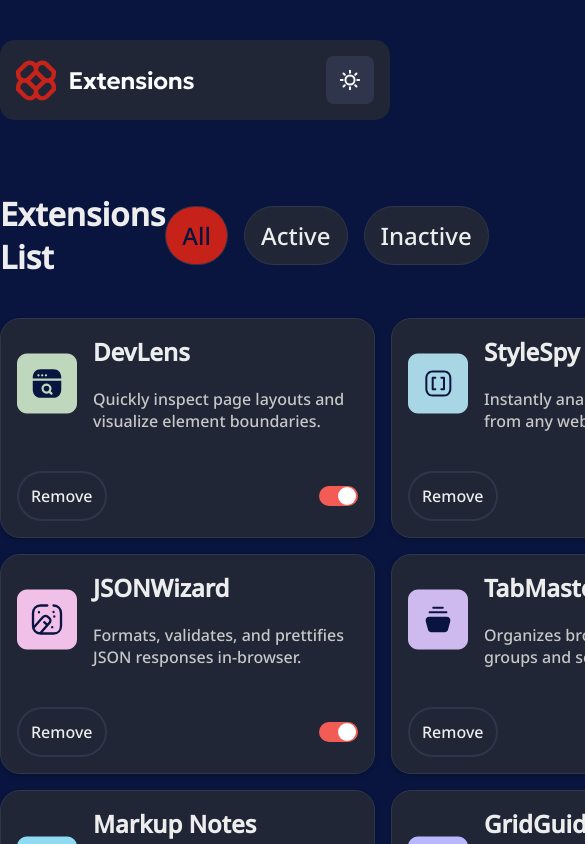
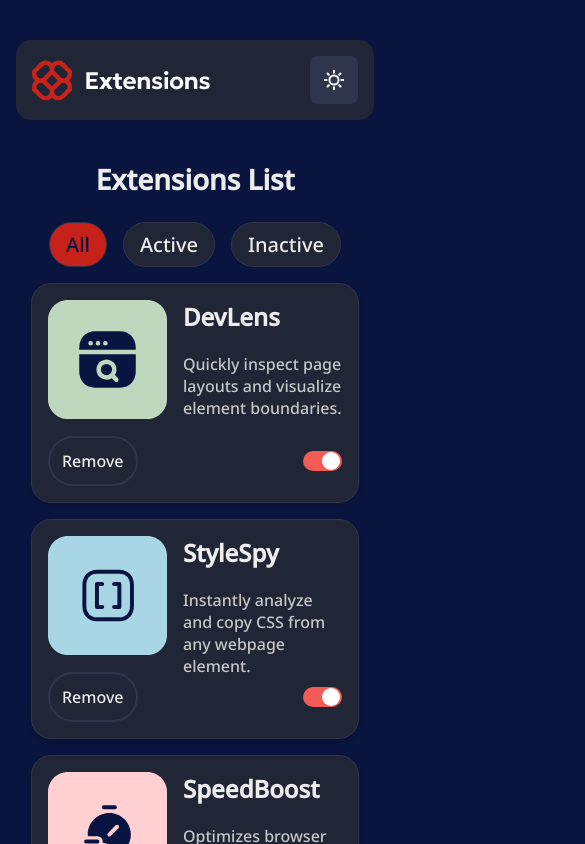
Before and after one commit to WagnerReis/extension-manager-challenge, a React (Vite) app: page / in a window 390 px wide. Shown: the top 844 px of the page, 585 px wide, since content can reach past the window. Built offline with nearby package versions, Linux system fonts and the light colour scheme.

Commit message:
style: improve responsive design for Card and Home components

```diff
--- a/src/components/Card/styles.ts
+++ b/src/components/Card/styles.ts
@@ -1,8 +1,8 @@
 import styled from "styled-components";
 
 export const CardContainer = styled.div`
-  width: 375px;
-  height: 220px;
+  width: 23.5rem;
+  height: 13.75rem;
   background: ${(props) => props.theme.colors.red400};
   border-radius: 20px;
 
@@ -15,6 +15,10 @@ export const CardContainer = styled.div`
   padding: 1rem;
 
   box-shadow: ${(props) => props.theme.shadows.small};
+
+  @media (max-width: 768px) {
+    width: 20.5rem;
+  }
 `;
 
 export const CardHeader = styled.div`
--- a/src/pages/Home/styles.ts
+++ b/src/pages/Home/styles.ts
@@ -7,6 +7,10 @@ export const Container = styled.main`
   display: flex;
   flex-direction: column;
   margin: 0 auto;
+
+  @media (max-width: 575px) {
+    padding: 0 1rem;
+  }
 `;
 
 export const NavBar = styled.div`
@@ -28,6 +32,17 @@ export const NavBar = styled.div`
     display: flex;
     gap: 1rem;
   }
+
+  @media (max-width: 575px) {
+    display: flex;
+    flex-direction: column;
+
+    margin-top: 1rem;
+
+    h1 {
+      font-size: 1.75rem;
+    }
+  }
 `;
 
 export const NavButton = styled.button<{ selected: boolean }>`
@@ -48,13 +63,18 @@ export const NavButton = styled.button<{ selected: boolean }>`
   &:hover {
     opacity: 0.7;
   }
+
+  @media (max-width: 575px) {
+    font-size: 1.25rem;
+    padding: 0.5rem 1rem;
+  }
 `;
 
 export const Content = styled.div`
-  display: grid;
-  grid-template-columns: repeat(3, 1fr);
+  display: flex;
+  flex-wrap: wrap;
+  max-width: 100%;
   gap: 1rem;
-  flex-wrap: wrap;
-  padding-top: 1rem;
-  padding-bottom: 3rem;
+  padding: 1rem 0 3rem;
+  justify-content: center;
 `;
```
